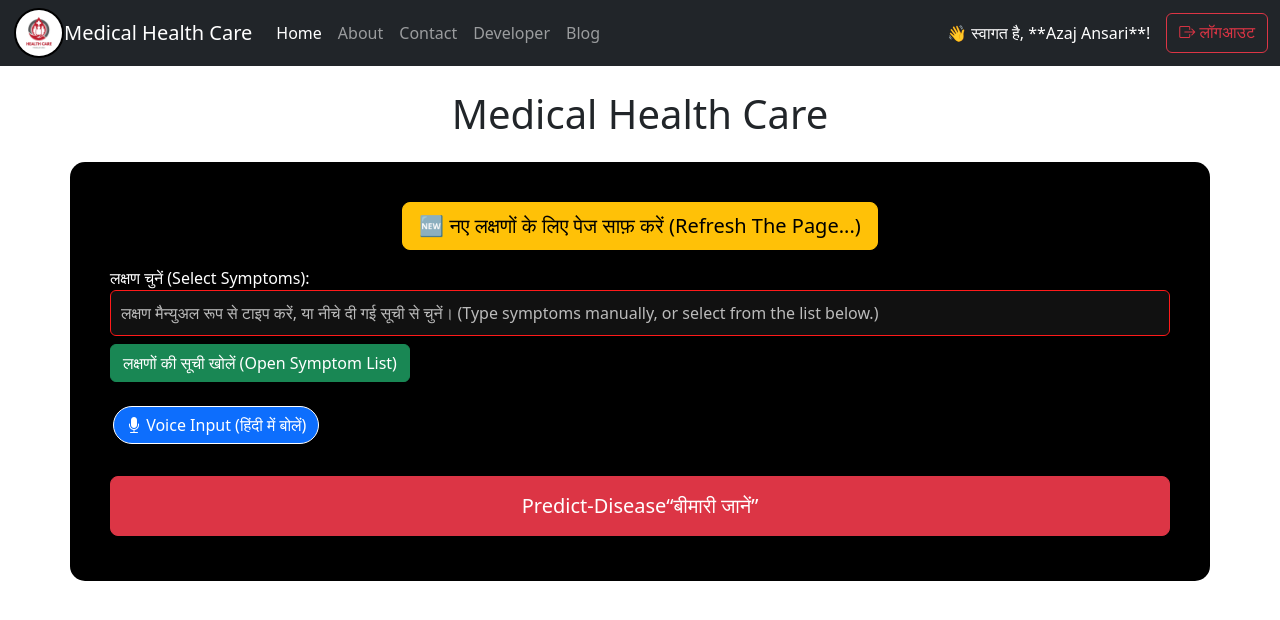
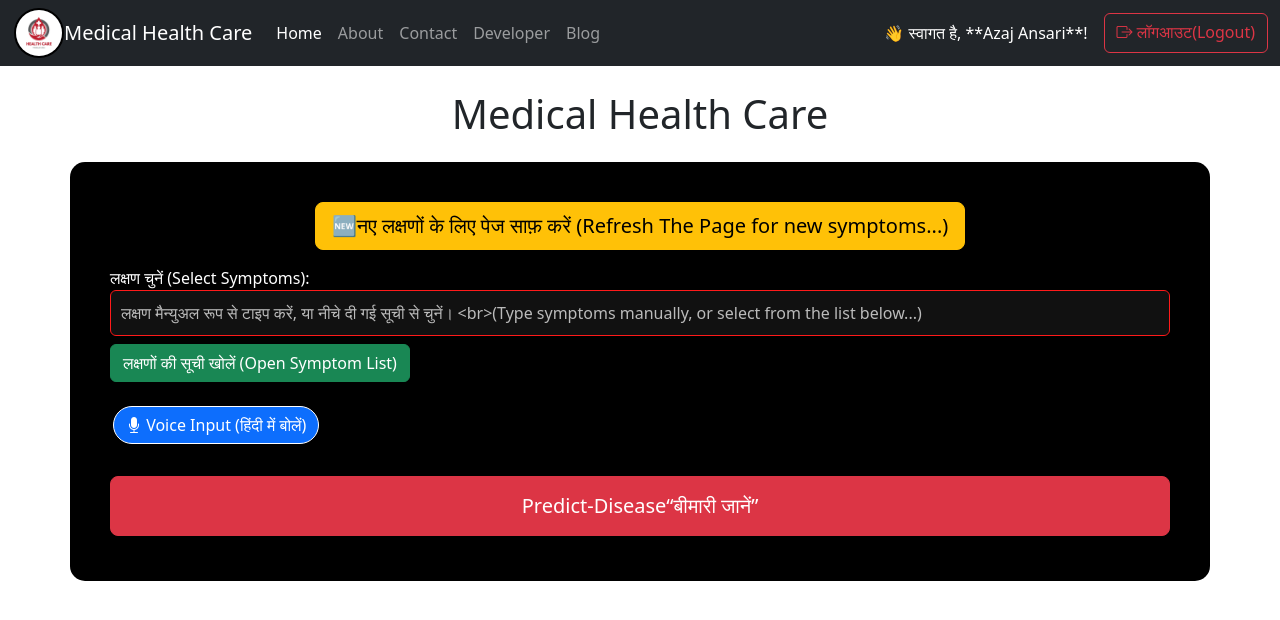
Before and after one commit to ajimullahansari/medical-assist, a Flask app: page / in a window 1280 px wide. Shown: the top 620 px of the page. Run offline with Flask 3, Linux system fonts and the light colour scheme; a user stored in the database is signed in.

Commit message:
Update index.html

```diff
--- a/templates/index.html
+++ b/templates/index.html
@@ -127,14 +127,14 @@
                         👋 स्वागत है, **{{ current_user.username }}**!
                     </span>
                     <a class="btn btn-outline-danger" href="{{ url_for('logout') }}">
-                        <i class="bi bi-box-arrow-right"></i> लॉगआउट
+                        <i class="bi bi-box-arrow-right"></i> लॉगआउट(Logout)
                     </a>
                 {% else %}
                     <a class="btn btn-outline-light me-2" href="{{ url_for('login') }}">
-                        🔑 लॉगिन
+                        🔑 लॉगिन(Login)
                     </a>
                     <a class="btn btn-outline-warning" href="{{ url_for('signup') }}">
-                        ➕ साइन अप
+                        ➕ साइन अप(SignUp)
                     </a>
                 {% endif %}
             </div>
@@ -185,13 +185,13 @@
             <div class="row mb-3">
     <div class="col-md-12 text-center">
         <a href="/" class="btn btn-warning btn-lg">
-            🆕 नए लक्षणों के लिए पेज साफ़ करें (Refresh The Page...)
+            🆕नए लक्षणों के लिए पेज साफ़ करें (Refresh The Page for new symptoms...)
         </a>
     </div>
 </div>
             <label for="symptoms">लक्षण चुनें (Select Symptoms):</label>
             <input type="text" class="form-control" id="symptoms" name="symptoms"
-                   placeholder="लक्षण मैन्युअल रूप से टाइप करें, या नीचे दी गई सूची से चुनें। (Type symptoms manually, or select from the list below.)"
+                   placeholder="लक्षण मैन्युअल रूप से टाइप करें, या नीचे दी गई सूची से चुनें। <br>(Type symptoms manually, or select from the list below...)"
                    style="color: #ffffff;">
 
             <button type="button" class="btn btn-success mt-2" data-bs-toggle="modal" data-bs-target="#symptomSelectModal">
@@ -247,8 +247,8 @@
                 <p>लक्षणों को लोड किया जा रहा है...</p>
             </div>
             <div class="modal-footer">
-                <button type="button" class="btn btn-secondary" data-bs-dismiss="modal">बंद करें</button>
-                <button type="button" class="btn btn-primary" id="submitSymptoms" data-bs-dismiss="modal">सिम्प्टम भरें और बंद करें</button>
+                <button type="button" class="btn btn-secondary" data-bs-dismiss="modal">बंद करें(Close)</button>
+                <button type="button" class="btn btn-primary" id="submitSymptoms" data-bs-dismiss="modal">सिम्प्टम भरें और बंद करें(Select the Symptoms and close..)</button>
             </div>
         </div>
     </div>
@@ -293,7 +293,7 @@
     <div class="modal-dialog">
         <div class="modal-content">
             <div class="modal-header bg-info text-white">
-                <h5 class="modal-title" id="doctorsModalLabel">👨‍⚕️ Doctor's Suggestion</h5>
+                <h5 class="modal-title" id="doctorsModalLabel">👨‍⚕️Doctor's Suggestion</h5>
                 <button type="button" class="btn-close" data-bs-dismiss="modal" aria-label="Close"></button>
             </div>
             <div class="modal-body">
@@ -810,4 +810,5 @@
         }
     </script>
 </body>
+
 </html>
```
